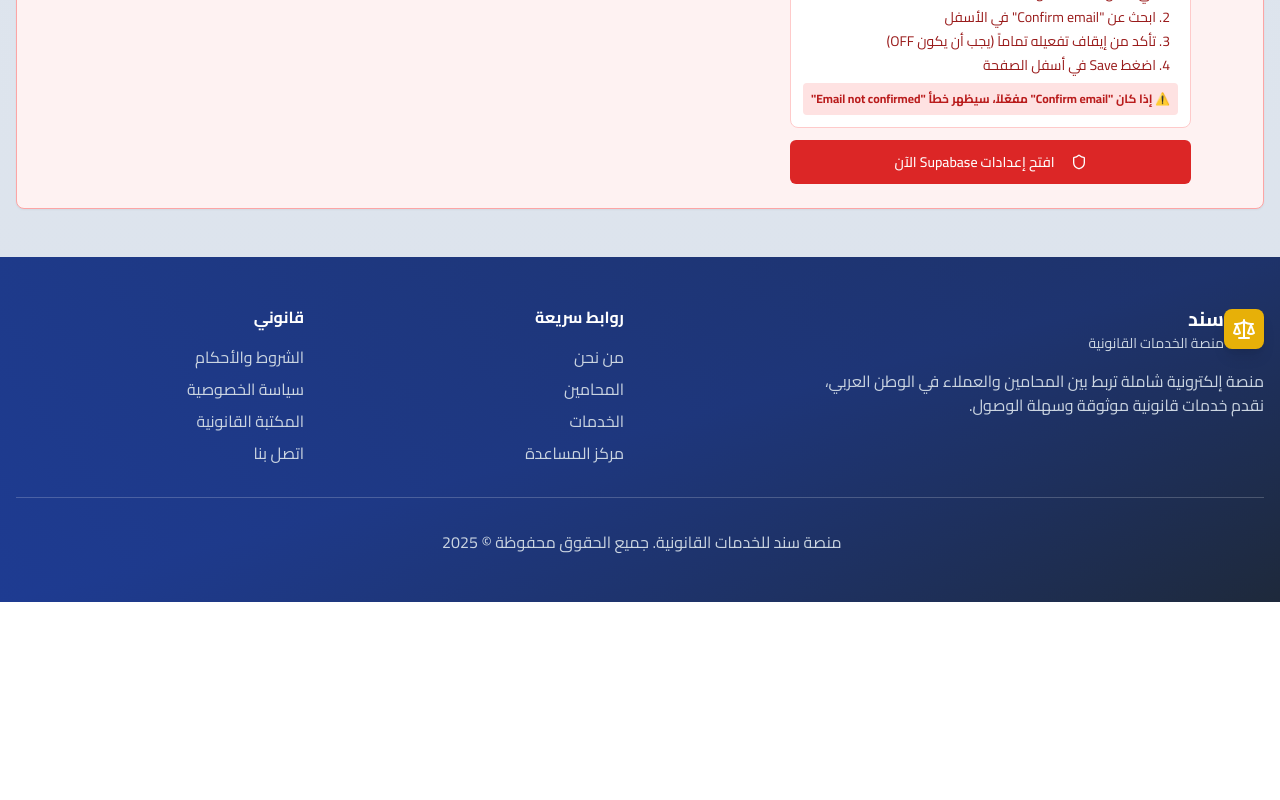
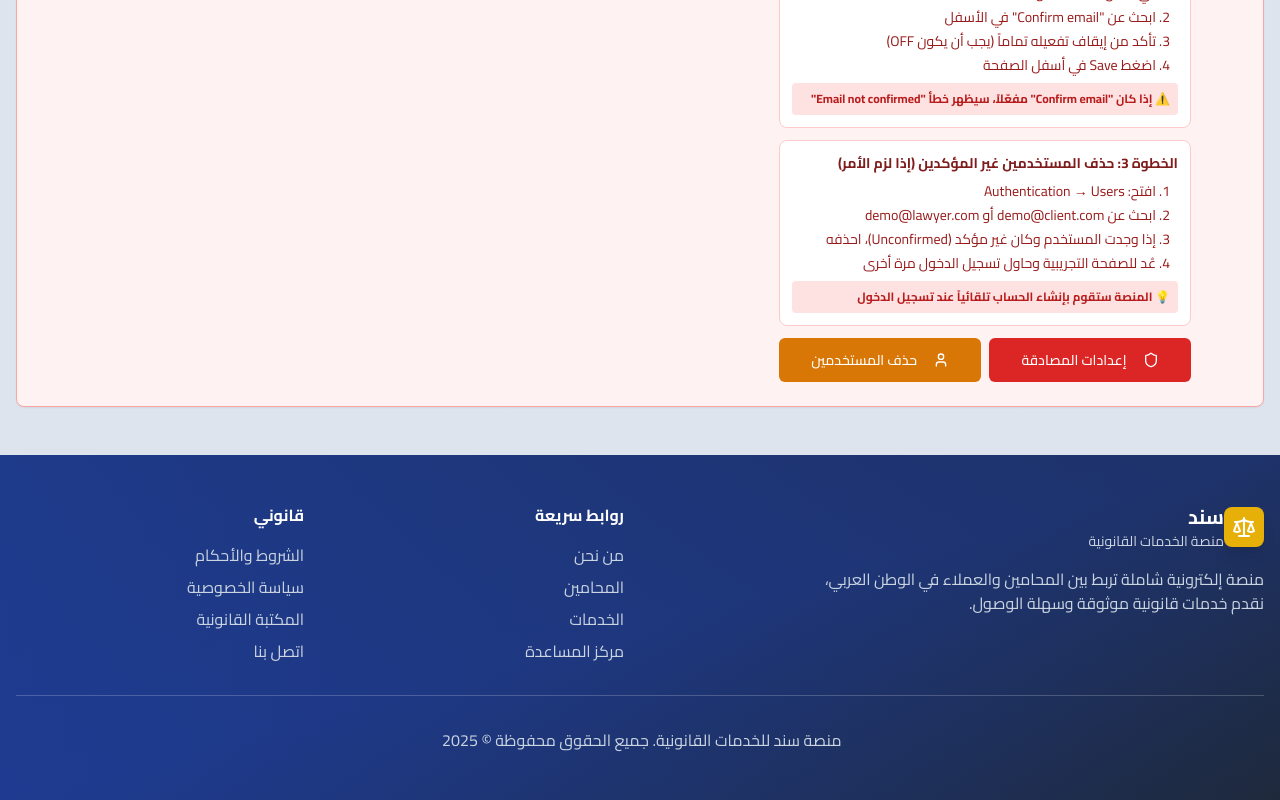
Before and after one commit to kdmatk/snad, a React (Vite) app: page /demo in a window 1280 px wide. Shown: the part 1903-2703 px from the top of the page. Before the commit the page ends 2505 px from the top, so only its background shows below. Built offline with nearby package versions, Linux system fonts and the light colour scheme.

Commit message:
Fix: Demo client login fails

```diff
--- a/src/pages/Demo.tsx
+++ b/src/pages/Demo.tsx
@@ -437,15 +437,38 @@ const Demo = () => {
                         ⚠️ إذا كان "Confirm email" مفعّلاً، سيظهر خطأ "Email not confirmed"
                       </p>
                     </div>
+                    <div className="bg-white dark:bg-red-950 p-3 rounded-lg border border-red-200 dark:border-red-800">
+                      <p className="text-sm font-bold text-red-900 dark:text-red-100 mb-2">الخطوة 3: حذف المستخدمين غير المؤكدين (إذا لزم الأمر)</p>
+                      <ol className="text-sm text-red-800 dark:text-red-200 list-decimal list-inside space-y-1 mr-2">
+                        <li>افتح: Authentication → Users</li>
+                        <li>ابحث عن demo@client.com أو demo@lawyer.com</li>
+                        <li>إذا وجدت المستخدم وكان غير مؤكد (Unconfirmed)، احذفه</li>
+                        <li>عُد للصفحة التجريبية وحاول تسجيل الدخول مرة أخرى</li>
+                      </ol>
+                      <p className="text-xs text-red-700 dark:text-red-300 mt-2 font-bold bg-red-100 dark:bg-red-900 p-2 rounded">
+                        💡 المنصة ستقوم بإنشاء الحساب تلقائياً عند تسجيل الدخول
+                      </p>
+                    </div>
+                    <div className="grid grid-cols-2 gap-2 mt-2">
                       <Button
                         variant="default"
                         size="lg"
                         onClick={() => window.open('https://supabase.com/dashboard/project/crdqvjbezdgjxqitwmns/auth/providers', '_blank')}
-                      className="w-full bg-red-600 hover:bg-red-700 text-white mt-2"
+                        className="bg-red-600 hover:bg-red-700 text-white"
                       >
                         <Shield className="ml-2 h-5 w-5" />
-                      افتح إعدادات Supabase الآن
+                        إعدادات المصادقة
                       </Button>
+                      <Button
+                        variant="default"
+                        size="lg"
+                        onClick={() => window.open('https://supabase.com/dashboard/project/crdqvjbezdgjxqitwmns/auth/users', '_blank')}
+                        className="bg-amber-600 hover:bg-amber-700 text-white"
+                      >
+                        <User className="ml-2 h-5 w-5" />
+                        حذف المستخدمين
+                      </Button>
+                    </div>
                   </div>
                 </div>
               </CardContent>
```
Lines whose indentation alone changed are shown as unchanged.
